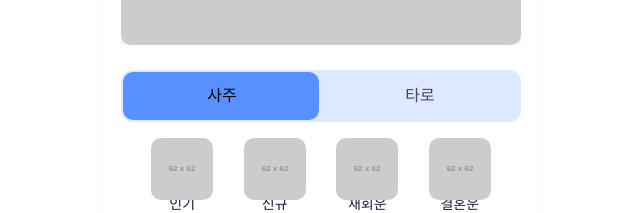
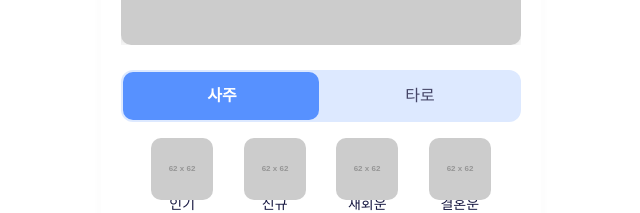
Before and after one commit to damnboy1310/ontaro-web, a Next.js app in the folder ontarot-nextjs/: page / in a window 1280 px wide. Shown: the part 415-628 px from the top of the page, without its empty margins (319-959 px from the left). Built offline with nearby package versions, Linux system fonts and the light colour scheme.

Commit message:
탭 스위치 font 교체, anim 추가

```diff
--- a/ontarot-nextjs/src/app/globals.css
+++ b/ontarot-nextjs/src/app/globals.css
@@ -15,6 +15,18 @@
     --z-index-popover: 600;
     --z-index-tooltip: 700;
     --ZENDi-Background: #f5f5f5;
+
+    /* 폰트 굵기 변수 */
+    --font-weight-normal: 400;
+    --font-weight-medium: 500;
+    --font-weight-semibold: 600;
+    --font-weight-bold: 700;
+
+    /* 색상 변수 */
+    --color-white: #ffffff;
+    --color-gray: #454567;
+    --color-blue: #5791ff;
+    --color-light-blue: #dde9ff;
   }
 
   * {
--- a/ontarot-nextjs/src/components/TabSwitcher.tsx
+++ b/ontarot-nextjs/src/components/TabSwitcher.tsx
@@ -7,25 +7,10 @@ const TabSwitcher: React.FC = () => {
 
   return (
     <div className="w-full h-[52px] mb-[-9px]">
-      <div className="relative flex w-full h-full bg-[#dde9ff] rounded-[12px] p-[2px]">
-        <button
-          className={`flex-1 flex justify-center items-center text-[16px] font-bold text-white z-[1] transition-colors duration-[0.3s] ${
-            activeTab === 'saju' ? 'text-white' : 'text-[#454567]'
-          }`}
-          onClick={() => setActiveTab('saju')}
-        >
-          사주
-        </button>
-        <button
-          className={`flex-1 flex justify-center items-center text-[16px] font-normal text-[#454567] z-[1] transition-colors duration-[0.3s] ${
-            activeTab === 'tarot' ? 'text-white' : 'text-[#454567]'
-          }`}
-          onClick={() => setActiveTab('tarot')}
-        >
-          타로
-        </button>
+      <div className="relative flex w-full h-full bg-[var(--color-light-blue)] rounded-[12px] p-[2px]">
+        {/* 배경 슬라이더 */}
         <div
-          className={`absolute bg-[#5791ff] rounded-[10px] top-[2px] transition-all duration-[0.3s] ease-in-out ${
+          className={`absolute bg-[var(--color-blue)] rounded-[10px] top-[2px] transition-all duration-[0.3s] ease-[cubic-bezier(0.4,0,0.2,1)] z-[0] ${
             activeTab === 'saju' ? 'left-[2px]' : 'left-[calc(50%+2px)]'
           }`}
           style={{
@@ -33,6 +18,36 @@ const TabSwitcher: React.FC = () => {
             height: 'calc(100% - 4px)'
           }}
         />
+
+        {/* 사주 탭 */}
+        <button
+          className={`flex-1 flex justify-center items-center text-[16px] z-[10] transition-all duration-[0.3s] ease-[cubic-bezier(0.4,0,0.2,1)] relative ${
+            activeTab === 'saju'
+              ? 'text-[var(--color-white)]'
+              : 'text-[var(--color-gray)]'
+          }`}
+          style={{
+            fontWeight: activeTab === 'saju' ? 'var(--font-weight-bold)' : 'var(--font-weight-normal)'
+          }}
+          onClick={() => setActiveTab('saju')}
+        >
+          사주
+        </button>
+
+        {/* 타로 탭 */}
+        <button
+          className={`flex-1 flex justify-center items-center text-[16px] z-[10] transition-all duration-[0.3s] ease-[cubic-bezier(0.4,0,0.2,1)] relative ${
+            activeTab === 'tarot'
+              ? 'text-[var(--color-white)]'
+              : 'text-[var(--color-gray)]'
+          }`}
+          style={{
+            fontWeight: activeTab === 'tarot' ? 'var(--font-weight-bold)' : 'var(--font-weight-normal)'
+          }}
+          onClick={() => setActiveTab('tarot')}
+        >
+          타로
+        </button>
       </div>
     </div>
   )
```
